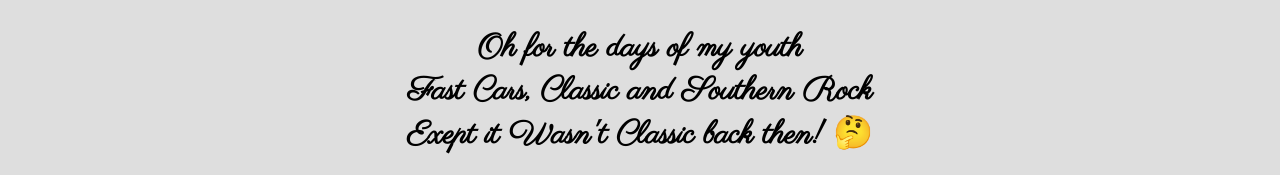
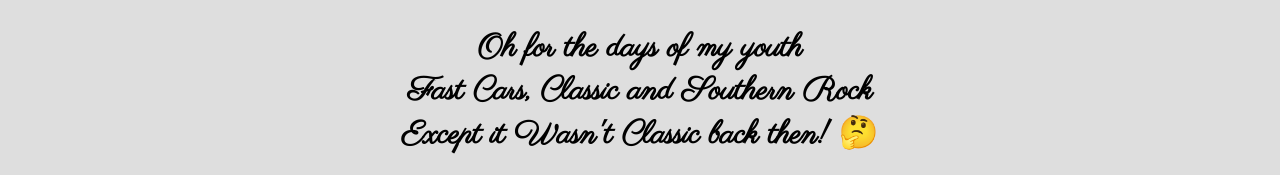
Before and after one commit to pdb-code/CPS-, a plain HTML site: page Week 5/Code Exercises/index.html in a window 1280 px wide. Shown: the part 727-902 px from the top of the page. Drawn offline with Linux system fonts and the light colour scheme.

Commit message:
Corrected misspelled word

```diff
--- a/Week 5/Code Exercises/index.html
+++ b/Week 5/Code Exercises/index.html
@@ -51,7 +51,7 @@
   <div class="vid" align="center">
     <h1 id="vidtitle">Oh for the days of my youth<br>
       Fast Cars, Classic and Southern Rock<br>
-      Exept it Wasn't Classic back then! 🤔
+      Except it Wasn't Classic back then! 🤔
     </h1>
     <video width="260" height="180" controls>
       <source src="Week_5_Images\Tick Tock. - A.K.-s 1963 Ford Falcon.mp4" alt="Aaron Kaufman 63 Falcon TickTock Video">
```
